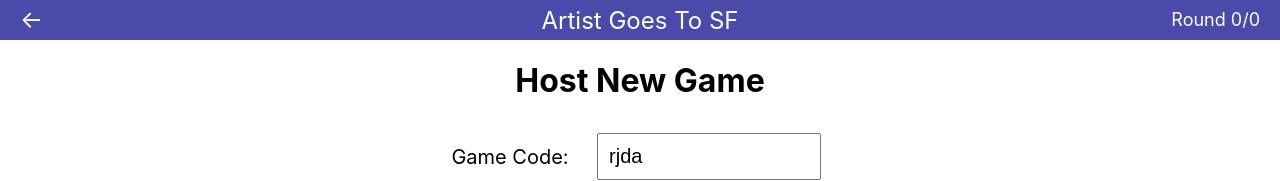
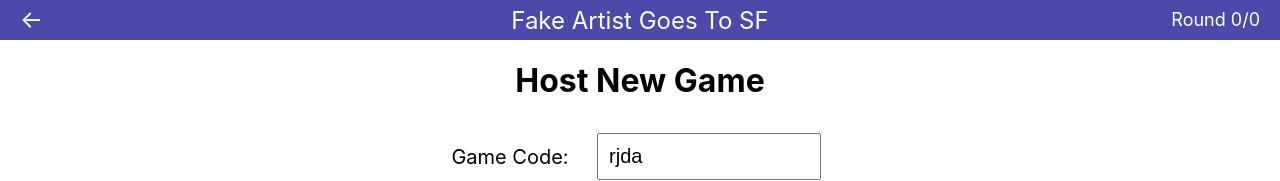
Before and after one commit to artem6/board_games, a React (Create React App) app: page /board_games/artistsf in a window 1280 px wide. Shown: the top 181 px of the page. Built offline with nearby package versions, Linux system fonts and the light colour scheme.

Commit message:
randomize order, rename artist

```diff
--- a/src/GamePicker/GameList.tsx
+++ b/src/GamePicker/GameList.tsx
@@ -129,7 +129,7 @@ export const GameList = ({ gameCode, playerName }: Props) => {
             back={
               <div className={styles.card}>
                 <div>
-                  <b>Artist Goes to SF</b>
+                  <b>Fake Artist Goes to SF</b>
                 </div>
                 <br />
                 <div>
--- a/src/games/artistSF/artistSF.tsx
+++ b/src/games/artistSF/artistSF.tsx
@@ -78,7 +78,7 @@ export const ArtistSF = ({ history }: PropType) => {
   return (
     <div style={{ textAlign: 'center' }}>
       <Header
-        title='Artist Goes To SF'
+        title='Fake Artist Goes To SF'
         infoText={`Round ${data?.roundNumber || 0}/${data?.players?.length || 0}`}
       />
       {stage === 'name' ? (
@@ -211,6 +211,9 @@ export const ArtistSF = ({ history }: PropType) => {
           <div>
             The imposter is <b>{data.imposter}</b>
           </div>
+          <div>
+            The word was <b>{data.words[data.roundNumber - 1].word}</b>
+          </div>
           <table>
             <tbody>
               {data.randomizedPlayers.map((player) => (
--- a/src/games/artistSF/artistSFLogic.ts
+++ b/src/games/artistSF/artistSFLogic.ts
@@ -50,11 +50,11 @@ export const startRound = (data: ArtistSFData) => {
 
   // first round setup
   if (data.roundNumber === 0) {
-    data.randomizedPlayers = randomizeList(data.players);
     data.words = randomizeList(data.words);
   }
 
   // add points
+  if (data.roundNumber !== 0) {
     let imposterPoints = 0;
     data.players.forEach((player) => {
       data.playerScore[player] = data.playerScore[player] || 0;
@@ -64,6 +64,7 @@ export const startRound = (data: ArtistSFData) => {
       } else imposterPoints += 1;
     });
     data.playerScore[data.imposter] += imposterPoints;
+  }
 
   // game over
   if (data.roundNumber === data.words.length) {
@@ -72,6 +73,7 @@ export const startRound = (data: ArtistSFData) => {
   }
 
   // start next round
+  data.randomizedPlayers = randomizeList(data.players);
   data.stage = 'addingLines';
   data.roundNumber++;
   data.image = blankImage;
```
Also changed, not shown: 6 other files (tests, documents, lock files or other folders). Lines whose indentation alone changed are shown as unchanged.
